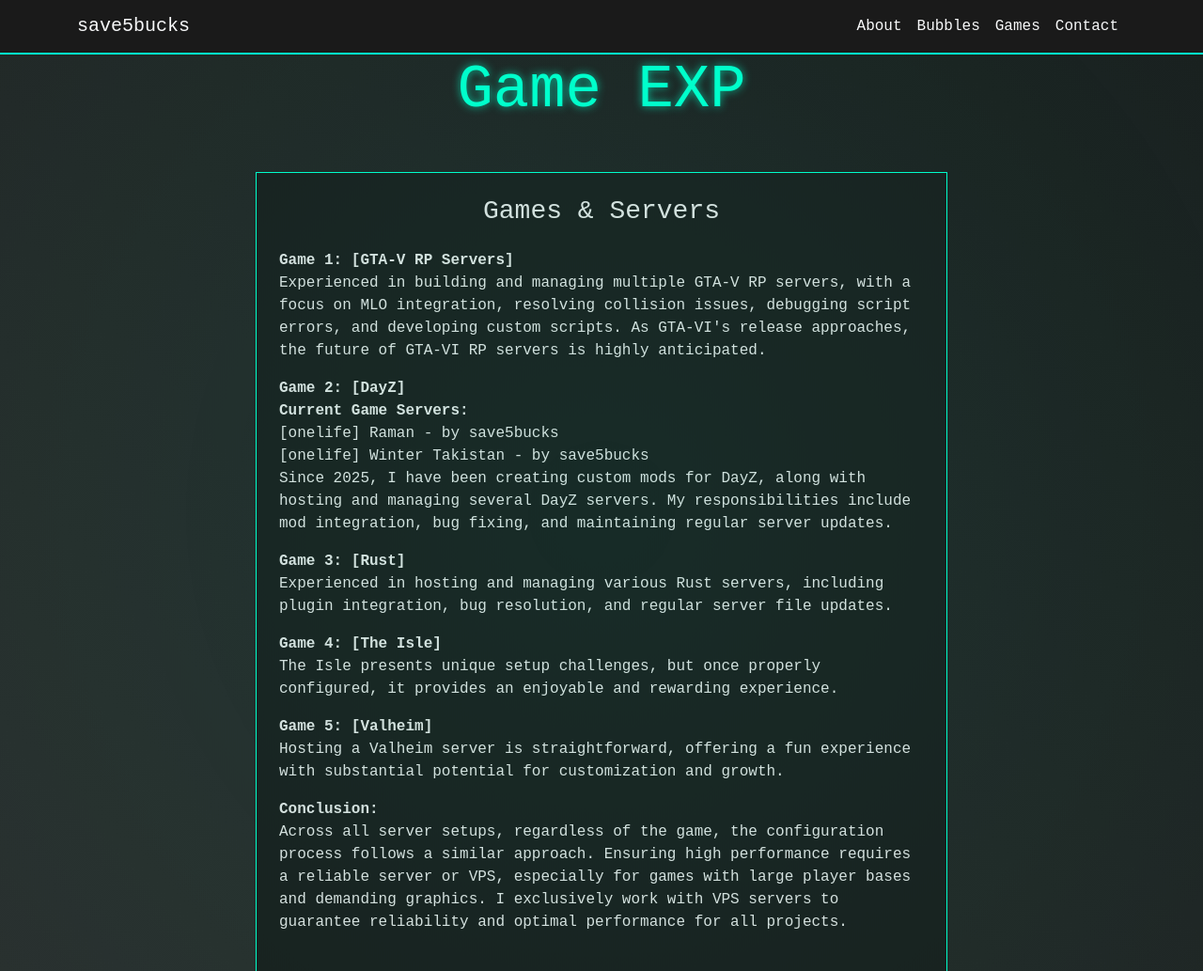
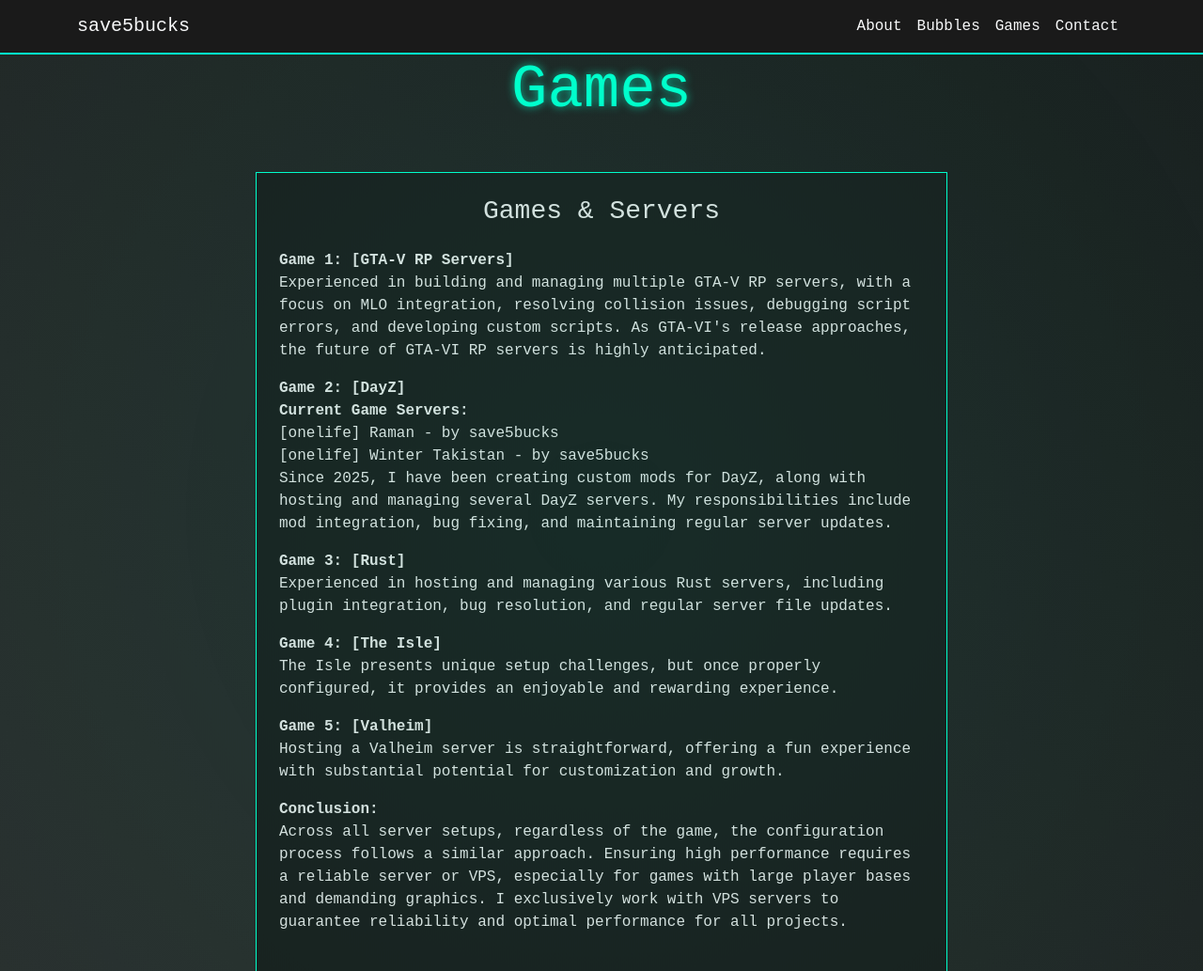
Before and after one commit to Save5Bucks/save5bucks.github.io, a plain HTML site: page games.html in a window 1280 px wide. Shown: the whole page at 94% size. Drawn offline with nearby package versions, Linux system fonts and the light colour scheme.

Commit message:
Update games.html

```diff
--- a/games.html
+++ b/games.html
@@ -92,7 +92,7 @@
     <!-- Games Section -->
     <section class="hero">
         <div class="container">
-            <h1 class="name">Game EXP</h1>
+            <h1 class="name">Games</h1>
             <div class="row justify-content-center mt-5">
                 <div class="col-md-8">
                     <div class="games-card p-4">
```
